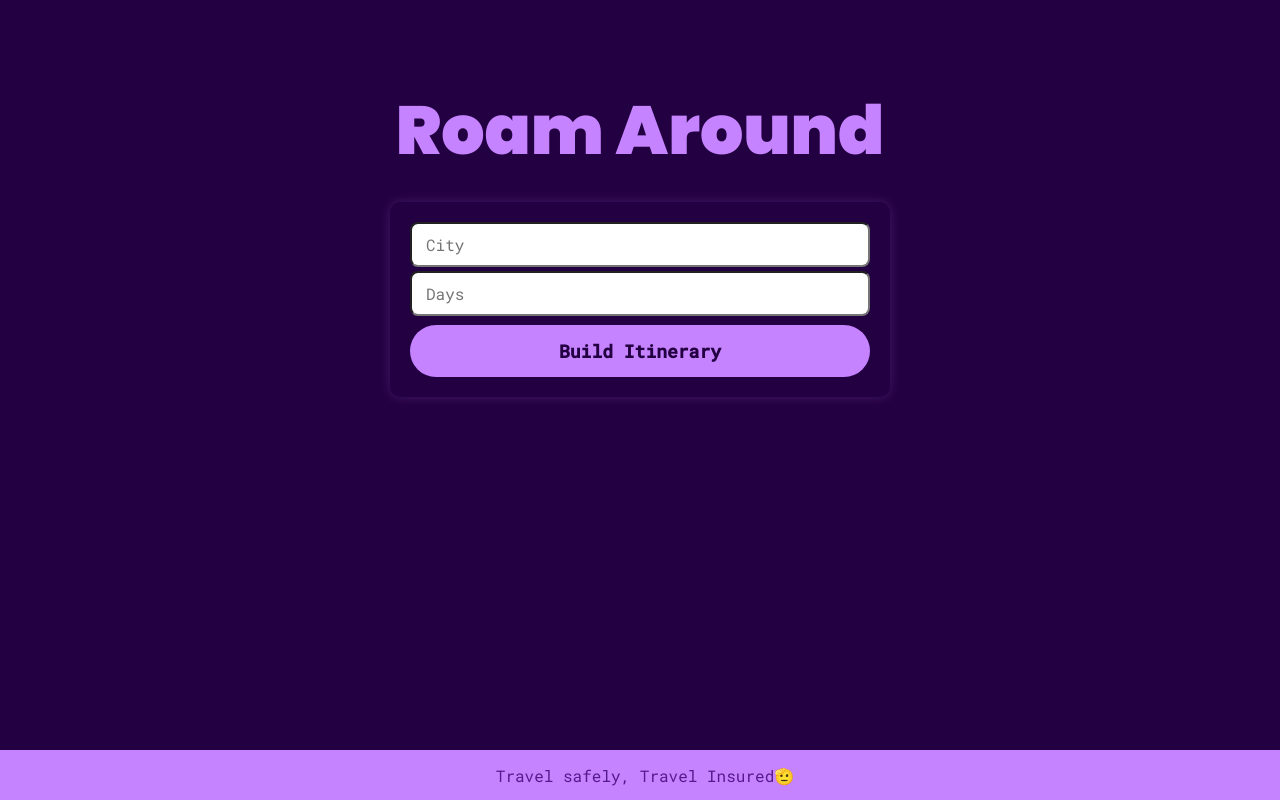
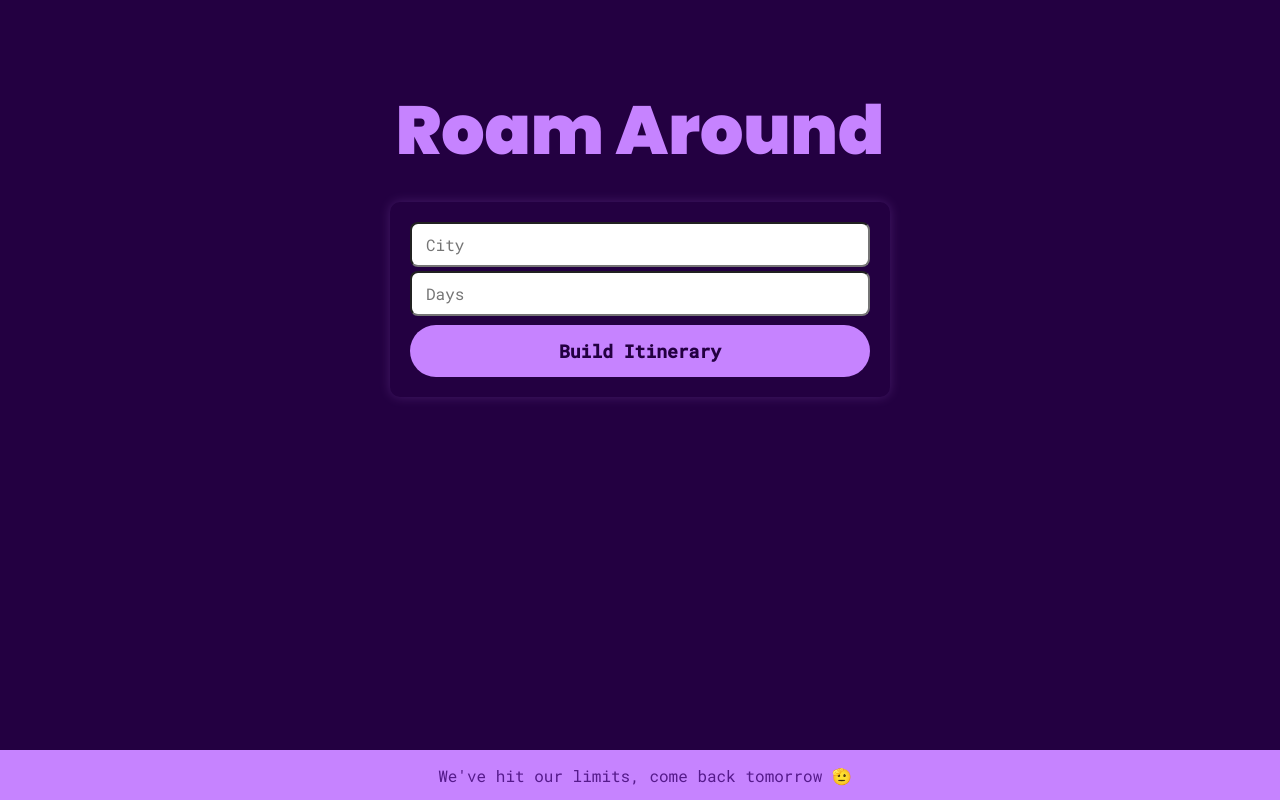
Before and after one commit to adiyatmapw/wisnu-roam-around, a Next.js app: page / in a window 1280 px wide. Built offline with nearby package versions, Linux system fonts and the light colour scheme.

Commit message:
updated cities and placed the limit notice

```diff
--- a/app/layout.tsx
+++ b/app/layout.tsx
@@ -20,9 +20,8 @@ export default function RootLayout({
           <AnalyticsWrapper />
         </div>
         <footer className="footer">
-
             <p>
-             <a className="sponsor" target="_blank" rel="no-opener" href="https://www.travelinsured.com/agency/?r=http:%2F%2Fwww.travgroup.com">Travel safely, Travel Insured🫡</a>
+             <a className="sponsor" target="_blank" rel="no-opener" href="https://www.travelinsured.com/agency/?r=http:%2F%2Fwww.travgroup.com">We've hit our limits, come back tomorrow 🫡</a>
             </p>
         </footer>
       </body>
--- a/city-data.ts
+++ b/city-data.ts
@@ -82,305 +82,327 @@ export const data = {
   florence: {
     link:
           "https://www.viator.com/Florence/d519-ttd?pid=P00023220&uid=U00023666&mcid=58086"
+  },
+  ['fort Lauderdale']: {
+    link:
+          "https://www.viator.com/Fort-Lauderdale/d660-ttd?pid=P00023220&uid=U00023666&mcid=58086"
+  },
+  ['grand canyon']: {
+    link:
+          "https://www.viator.com/Grand-Canyon-National-Park/d815-ttd?pid=P00023220&uid=U00023666&mcid=58086"
+  },
+  ['grand teton']: {
+    link:
+          "https://www.viator.com/Grand-Teton-National-Park/d22873-ttd?pid=P00023220&uid=U00023666&mcid=58086"
+  },
+  ['hilton head island']: {
+    link:
+          "https://www.viator.com/Hilton-Head-Island/d31480-ttd?pid=P00023220&uid=U00023666&mcid=58086"
+  },
+  hobart: {
+    link:
+          "https://www.viator.com/Hobart/d379-ttd?pid=P00023220&uid=U00023666&mcid=58086"
+  },
+  istanbul: {
+    link:
+          "https://www.viator.com/Istanbul/d585-ttd?pid=P00023220&uid=U00023666&mcid=58086"
+  },
+  ['jackson hole']: {
+    link:
+          "https://www.viator.com/Jackson-Hole/d5261-ttd?pid=P00023220&uid=U00023666&mcid=58086"
+  },
+  kauai: {
+    link:
+          "https://www.viator.com/Kauai/d670-ttd?pid=P00023220&uid=U00023666&mcid=58086"
+  },
+  ['key largo']: {
+    link:
+          "https://www.viator.com/Key-Largo/d23475-ttd?pid=P00023220&uid=U00023666&mcid=58086"
+  },
+  ['key west']: {
+    link:
+          "https://www.viator.com/Key-West/d661-ttd?pid=P00023220&uid=U00023666&mcid=58086"
+  },
+  krakow: {
+    link:
+          "https://www.viator.com/Krakow/d529-ttd?pid=P00023220&uid=U00023666&mcid=58086"
+  },
+  ['la fortuna de san carlos']: {
+    link:
+          "https://www.viator.com/La-Fortuna-de-San-Carlos/d50401-ttd?pid=P00023220&uid=U00023666&mcid=58086"
+  },
+  ['lake tahoe']: {
+    link:
+          "https://www.viator.com/Lake-Tahoe/d816-ttd?pid=P00023220&uid=U00023666&mcid=58086"
+  },
+  ['las vegas']: {
+    link:
+          "https://tp.media/click?shmarker=415476&promo_id=5253&source_type=link&type=click&campaign_id=89&trs=214182"
+  },
+  vegas: {
+    link:
+          "https://tp.media/click?shmarker=415476&promo_id=5253&source_type=link&type=click&campaign_id=89&trs=214182"
+  },
+  ['los angeles']: {
+    link:
+          "https://www.viator.com/Los-Angeles/d645-ttd?pid=P00023220&uid=U00023666&mcid=58086"
+  },
+  la: {
+    link:
+          "https://www.viator.com/Los-Angeles/d645-ttd?pid=P00023220&uid=U00023666&mcid=58086"
+  },
+
+  mallorca: {
+    link:
+          "https://www.viator.com/Mallorca/d955-ttd?pid=P00023220&uid=U00023666&mcid=58086"
+  },
+  marrakech: {
+    link:
+          "https://www.viator.com/Marrakech/d5408-ttd?pid=P00023220&uid=U00023666&mcid=58086"
+  },
+  maui: {
+    link:
+          "https://www.viator.com/Maui/d671-ttd?pid=P00023220&uid=U00023666&mcid=58086"
+  },
+  ['mexico city']: {
+    link:
+           "https://www.viator.com/Mexico-City/d628-ttd?pid=P00023220&uid=U00023666&mcid=58086"
+  },
+  cdmx: {
+    link:
+           "https://www.viator.com/Mexico-City/d628-ttd?pid=P00023220&uid=U00023666&mcid=58086"
+  },
+  miami: {
+    link:
+            "https://www.viator.com/Miami/d662-ttd?pid=P00023220&uid=U00023666&mcid=58086"
+  },
+  milan: {
+    link:
+            "https://www.viator.com/Milan/d512-ttd?pid=P00023220&uid=U00023666&mcid=58086"
+  },
+  moab: {
+    link:
+            "https://www.viator.com/Moab/d5600-ttd?pid=P00023220&uid=U00023666&mcid=58086"
+  },
+  ['montego bay']: {
+    link:
+            "https://www.viator.com/Montego-Bay/d432-ttd?pid=P00023220&uid=U00023666&mcid=58086"
+  },
+  mykonos: {
+    link:
+            "https://www.viator.com/Mykonos/d958-ttd?pid=P00023220&uid=U00023666&mcid=58086"
+  },
+  ['napa valley']: {
+    link:
+            "https://www.viator.com/Napa-and-Sonoma/d914-ttd?pid=P00023220&uid=U00023666&mcid=58086"
+  },
+  napa: {
+    link:
+            "https://www.viator.com/Napa-and-Sonoma/d914-ttd?pid=P00023220&uid=U00023666&mcid=58086"
+  },
+  sonoma: {
+    link:
+            "https://www.viator.com/Napa-and-Sonoma/d914-ttd?pid=P00023220&uid=U00023666&mcid=58086"
+  },
+  naples: {
+    link:
+            "https://www.viator.com/Naples/d508-ttd?pid=P00023220&uid=U00023666&mcid=58086"
+  },
+  nashville: {
+    link:
+            "https://www.viator.com/Nashville/d799-ttd?pid=P00023220&uid=U00023666&mcid=58086"
+  },
+  nassau: {
+    link:
+            "https://www.viator.com/Nassau/d420-ttd?pid=P00023220&uid=U00023666&mcid=58086"
+  },
+  ['new orleans']: {
+    link:
+            "https://www.viator.com/New-Orleans/d675-ttd?pid=P00023220&uid=U00023666&mcid=58086"
+  },
+  ['new york city']: {
+    link:
+            "https://www.viator.com/New-York-City/d687-ttd?pid=P00023220&uid=U00023666&mcid=58086"
+  },
+  ['new york']: {
+    link:
+            "https://www.viator.com/New-York-City/d687-ttd?pid=P00023220&uid=U00023666&mcid=58086"
+  },
+  nyc: {
+    link:
+            "https://www.viator.com/New-York-City/d687-ttd?pid=P00023220&uid=U00023666&mcid=58086"
+  },
+  ['niagara falls']: {
+    link:
+            "https://www.viator.com/Niagara-Falls/d23183-ttd?pid=P00023220&uid=U00023666&mcid=58086"
+  },
+  oahu: {
+    link:
+            "https://www.viator.com/Oahu/d672-ttd?pid=P00023220&uid=U00023666&mcid=58086"
+  },
+  ['ocho rios']: {
+    link:
+            "https://www.viator.com/Ocho-Rios/d434-ttd?pid=P00023220&uid=U00023666&mcid=58086"
+  },
+  orlando: {
+    link:
+            "https://www.viator.com/Orlando/d663-ttd?pid=P00023220&uid=U00023666&mcid=58086"
+  },
+
+  ['panama city beach']: {
+    link:
+            "https://www.viator.com/Panama-City-Beach/d22828-ttd?pid=P00023220&uid=U00023666&mcid=58086"
+  },
+  paris: {
+    link:
+            "https://www.viator.com/Paris/d479-ttd?pid=P00023220&uid=U00023666&mcid=58086"
+  },
+  philadelphia: {
+    link:
+            "https://www.viator.com/Philadelphia/d906-ttd?pid=P00023220&uid=U00023666&mcid=58086"
+  },
+  phoenix: {
+    link:
+            "https://www.viator.com/Phoenix/d639-ttd?pid=P00023220&uid=U00023666&mcid=58086"
+  },
+  ['playa del carmen']: {
+    link:
+            "https://www.viator.com/Playa-del-Carmen/d5501-ttd?pid=P00023220&uid=U00023666&mcid=58086"
+  },
+  ['port douglas']: {
+    link:
+            "https://www.viator.com/Port-Douglas/d787-ttd?pid=P00023220&uid=U00023666&mcid=58086"
+  },
+  portland: {
+    link:
+            "https://www.viator.com/Portland/d4382-ttd?pid=P00023220&uid=U00023666&mcid=58086"
+  },
+  porto: {
+    link:
+            "https://www.viator.com/Porto/d26879-ttd?pid=P00023220&uid=U00023666&mcid=58086"
+  },
+  ['puerto vallarta']: {
+    link:
+            "https://www.viator.com/Puerto-Vallarta/d630-ttd?pid=P00023220&uid=U00023666&mcid=58086"
+  },
+  ['punta cana']: {
+    link:
+            "https://www.viator.com/Punta-Cana/d794-ttd?pid=P00023220&uid=U00023666&mcid=58086"
+  },
+  queenstown: {
+    link:
+            "https://www.viator.com/Queenstown/d407-ttd?pid=P00023220&uid=U00023666&mcid=58086"
+  },
+  reykjavik: {
+    link:
+            "https://www.viator.com/Reykjavik/d905-ttd?pid=P00023220&uid=U00023666&mcid=58086"
+  },
+  salem: {
+    link:
+            "https://www.viator.com/Salem/d22414-ttd?pid=P00023220&uid=U00023666&mcid=58086"
+  },
+  ['san antonio']: {
+    link:
+            "https://www.viator.com/San-Antonio/d910-ttd?pid=P00023220&uid=U00023666&mcid=58086"
+  },
+  ['san diego']: {
+    link:
+            "https://www.viator.com/San-Diego/d736-ttd?pid=P00023220&uid=U00023666&mcid=58086"
+  },
+  ['san francisco']: {
+    link:
+            "https://www.viator.com/San-Francisco/d651-ttd?pid=P00023220&uid=U00023666&mcid=58086"
+  },
+  ['san jose']: {
+    link:
+            "https://www.viator.com/San-Jose/d793-ttd?pid=P00023220&uid=U00023666&mcid=58086"
+  },
+  santorini: {
+    link:
+            "https://www.viator.com/Santorini/d959-ttd?pid=P00023220&uid=U00023666&mcid=58086"
+  },
+  savannah: {
+    link:
+            "https://www.viator.com/Savannah/d5166-ttd?pid=P00023220&uid=U00023666&mcid=58086"
+  },
+  scottsdale: {
+    link:
+            "https://www.viator.com/Scottsdale/d38685-ttd?pid=P00023220&uid=U00023666&mcid=58086"
+  },
+  seattle: {
+    link:
+            "https://www.viator.com/Seattle/d704-ttd?pid=P00023220&uid=U00023666&mcid=58086"
+  },
+  sedona: {
+    link:
+            "https://www.viator.com/Sedona/d750-ttd?pid=P00023220&uid=U00023666&mcid=58086"
+  },
+  seville: {
+    link:
+            "https://www.viator.com/Seville/d556-ttd?pid=P00023220&uid=U00023666&mcid=58086"
+  },
+  seward: {
+    link:
+            "https://www.viator.com/Seward/d4368-ttd?pid=P00023220&uid=U00023666&mcid=58086"
+  },
+  sorrento: {
+    link:
+            "https://www.viator.com/Sorrento/d947-ttd?pid=P00023220&uid=U00023666&mcid=58086"
+  },
+  split: {
+    link:
+            "https://www.viator.com/Split/d4185-ttd?pid=P00023220&uid=U00023666&mcid=58086"
+  },
+  ['st augustine']: {
+    link:
+            "https://www.viator.com/St-Augustine/d823-ttd?pid=P00023220&uid=U00023666&mcid=58086"
+  },
+  ['st petersburg']: {
+    link:
+            "https://www.viator.com/St-Petersburg/d908-ttd?pid=P00023220&uid=U00023666&mcid=58086"
+  },
+  tamarindo: {
+    link:
+            "https://www.viator.com/Tamarindo/d24763-ttd?pid=P00023220&uid=U00023666&mcid=58086"
+  },
+  tenerife: {
+    link:
+            "https://www.viator.com/Tenerife/d5404-ttd?pid=P00023220&uid=U00023666&mcid=58086"
+  },
+  toronto: {
+    link:
+            "https://www.viator.com/Toronto/d623-ttd?pid=P00023220&uid=U00023666&mcid=58086"
+  },
+  tromso: {
+    link:
+            "https://www.viator.com/Tromso/d4362-ttd?pid=P00023220&uid=U00023666&mcid=58086"
+  },
+  tulum: {
+    link:
+            "https://www.viator.com/Tulum/d23012-ttd?pid=P00023220&uid=U00023666&mcid=58086"
+  },
+  vancouver: {
+    link:
+            "https://www.viator.com/Vancouver/d616-ttd?pid=P00023220&uid=U00023666&mcid=58086"
+  },
+  venice: {
+    link:
+            "https://www.viator.com/Venice/d522-ttd?pid=P00023220&uid=U00023666&mcid=58086"
+  },
+  vienna: {
+    link:
+            "https://www.viator.com/Vienna/d454-ttd?pid=P00023220&uid=U00023666&mcid=58086"
+  },
+  ['washington dc']: {
+    link:
+            "https://www.viator.com/Washington-DC/d657-ttd?pid=P00023220&uid=U00023666&mcid=58086"
+  },
+  ['zion national park']: {
+    link:
+            "https://www.viator.com/Zion-National-Park/d5610-ttd?pid=P00023220&uid=U00023666&mcid=58086"
+  },
+  zurich: {
+    link:
+            "https://www.viator.com/Zurich/d577-ttd?pid=P00023220&uid=U00023666&mcid=58086"
   }
-    // Fort Lauderdale: {
-    // link:
-    // "https://www.viator.com/Fort-Lauderdale/d660-ttd?pid=P00023220&uid=U00023666&mcid=58086"
-    // }
-    // Grand Canyon National Park: {
-    // link:
-    // "https://www.viator.com/Grand-Canyon-National-Park/d815-ttd?pid=P00023220&uid=U00023666&mcid=58086"
-    // }
-    // Grand Teton National Park: {
-    // link:
-    // "https://www.viator.com/Grand-Teton-National-Park/d22873-ttd?pid=P00023220&uid=U00023666&mcid=58086"
-    // }
-    // Hilton Head Island: {
-    // link:
-    // "https://www.viator.com/Hilton-Head-Island/d31480-ttd?pid=P00023220&uid=U00023666&mcid=58086"
-    // }
-    // Hobart: {
-    // link:
-    // "https://www.viator.com/Hobart/d379-ttd?pid=P00023220&uid=U00023666&mcid=58086"
-    // }
-    // Istanbul: {
-    // link:
-    // "https://www.viator.com/Istanbul/d585-ttd?pid=P00023220&uid=U00023666&mcid=58086"
-    // }
-    // Jackson Hole: {
-    // link:
-    // "https://www.viator.com/Jackson-Hole/d5261-ttd?pid=P00023220&uid=U00023666&mcid=58086"
-    // }
-    // Kauai: {
-    // link:
-    // "https://www.viator.com/Kauai/d670-ttd?pid=P00023220&uid=U00023666&mcid=58086"
-    // }
-    // Key Largo: {
-    // link:
-    // "https://www.viator.com/Key-Largo/d23475-ttd?pid=P00023220&uid=U00023666&mcid=58086"
-    // }
-    // Key West: {
-    // link:
-    // "https://www.viator.com/Key-West/d661-ttd?pid=P00023220&uid=U00023666&mcid=58086"
-    // }
-    // Krakow: {
-    // link:
-    // "https://www.viator.com/Krakow/d529-ttd?pid=P00023220&uid=U00023666&mcid=58086"
-    // }
-    // La Fortuna de San Carlos: {
-    // link:
-    // "https://www.viator.com/La-Fortuna-de-San-Carlos/d50401-ttd?pid=P00023220&uid=U00023666&mcid=58086"
-    // }
-    // Lake Tahoe: {
-    // link:
-    // "https://www.viator.com/Lake-Tahoe/d816-ttd?pid=P00023220&uid=U00023666&mcid=58086"
-    // }
-    // Las Vegas: {
-    // link:
-    // "https://www.viator.com/Las-Vegas/d684-ttd?pid=P00023220&uid=U00023666&mcid=58086"
-    // }
-    // Los Angeles: {
-    // link:
-    // "https://www.viator.com/Los-Angeles/d645-ttd?pid=P00023220&uid=U00023666&mcid=58086"
-    // }
-    // Mallorca: {
-    // link:
-    // "https://www.viator.com/Mallorca/d955-ttd?pid=P00023220&uid=U00023666&mcid=58086"
-    // }
-    // Marrakech: {
-    // link:
-    // "https://www.viator.com/Marrakech/d5408-ttd?pid=P00023220&uid=U00023666&mcid=58086"
-    // }
-    // Maui: {
-    // link:
-    // "https://www.viator.com/Maui/d671-ttd?pid=P00023220&uid=U00023666&mcid=58086"
-    // }
-    // Mexico City: {
-    // link:
-    // "https://www.viator.com/Mexico-City/d628-ttd?pid=P00023220&uid=U00023666&mcid=58086"
-    // }
-    // Miami: {
-    // link:
-    // "https://www.viator.com/Miami/d662-ttd?pid=P00023220&uid=U00023666&mcid=58086"
-    // }
-    // Milan: {
-    // link:
-    // "https://www.viator.com/Milan/d512-ttd?pid=P00023220&uid=U00023666&mcid=58086"
-    // }
-    // Moab: {
-    // link:
-    // "https://www.viator.com/Moab/d5600-ttd?pid=P00023220&uid=U00023666&mcid=58086"
-    // }
-    // Montego Bay: {
-    // link:
-    // "https://www.viator.com/Montego-Bay/d432-ttd?pid=P00023220&uid=U00023666&mcid=58086"
-    // }
-    // Mykonos: {
-    // link:
-    // "https://www.viator.com/Mykonos/d958-ttd?pid=P00023220&uid=U00023666&mcid=58086"
-    // }
-    // Napa & Sonoma: {
-    // link:
-    // "https://www.viator.com/Napa-and-Sonoma/d914-ttd?pid=P00023220&uid=U00023666&mcid=58086"
-    // }
-    // Naples: {
-    // link:
-    // "https://www.viator.com/Naples/d508-ttd?pid=P00023220&uid=U00023666&mcid=58086"
-    // }
-    // Nashville: {
-    // link:
-    // "https://www.viator.com/Nashville/d799-ttd?pid=P00023220&uid=U00023666&mcid=58086"
-    // }
-    // Nassau: {
-    // link:
-    // "https://www.viator.com/Nassau/d420-ttd?pid=P00023220&uid=U00023666&mcid=58086"
-    // }
-    // New Orleans: {
-    // link:
-    // "https://www.viator.com/New-Orleans/d675-ttd?pid=P00023220&uid=U00023666&mcid=58086"
-    // }
-    // New York City: {
-    // link:
-    // "https://www.viator.com/New-York-City/d687-ttd?pid=P00023220&uid=U00023666&mcid=58086"
-    // }
-    // Niagara Falls: {
-    // link:
-    // "https://www.viator.com/Niagara-Falls/d23183-ttd?pid=P00023220&uid=U00023666&mcid=58086"
-    // }
-    // Niagara Falls & around: {
-    // link:
-    // "https://www.viator.com/Niagara-Falls-and-around/d773-ttd?pid=P00023220&uid=U00023666&mcid=58086"
-    // }
-    // Oahu: {
-    // link:
-    // "https://www.viator.com/Oahu/d672-ttd?pid=P00023220&uid=U00023666&mcid=58086"
-    // }
-    // Ocho Rios: {
-    // link:
-    // "https://www.viator.com/Ocho-Rios/d434-ttd?pid=P00023220&uid=U00023666&mcid=58086"
-    // }
-    // Orlando: {
-    // link:
-    // "https://www.viator.com/Orlando/d663-ttd?pid=P00023220&uid=U00023666&mcid=58086"
-    // }
-    // Page: {
-    // link:
-    // "https://www.viator.com/Page/d23393-ttd?pid=P00023220&uid=U00023666&mcid=58086"
-    // }
-    // Panama City Beach: {
-    // link:
-    // "https://www.viator.com/Panama-City-Beach/d22828-ttd?pid=P00023220&uid=U00023666&mcid=58086"
-    // }
-    // Paris: {
-    // link:
-    // "https://www.viator.com/Paris/d479-ttd?pid=P00023220&uid=U00023666&mcid=58086"
-    // }
-    // Philadelphia: {
-    // link:
-    // "https://www.viator.com/Philadelphia/d906-ttd?pid=P00023220&uid=U00023666&mcid=58086"
-    // }
-    // Phoenix: {
-    // link:
-    // "https://www.viator.com/Phoenix/d639-ttd?pid=P00023220&uid=U00023666&mcid=58086"
-    // }
-    // Playa del Carmen: {
-    // link:
-    // "https://www.viator.com/Playa-del-Carmen/d5501-ttd?pid=P00023220&uid=U00023666&mcid=58086"
-    // }
-    // Port Douglas: {
-    // link:
-    // "https://www.viator.com/Port-Douglas/d787-ttd?pid=P00023220&uid=U00023666&mcid=58086"
-    // }
-    // Portland: {
-    // link:
-    // "https://www.viator.com/Portland/d4382-ttd?pid=P00023220&uid=U00023666&mcid=58086"
-    // }
-    // Porto: {
-    // link:
-    // "https://www.viator.com/Porto/d26879-ttd?pid=P00023220&uid=U00023666&mcid=58086"
-    // }
-    // Puerto Vallarta: {
-    // link:
-    // "https://www.viator.com/Puerto-Vallarta/d630-ttd?pid=P00023220&uid=U00023666&mcid=58086"
-    // }
-    // Punta Cana: {
-    // link:
-    // "https://www.viator.com/Punta-Cana/d794-ttd?pid=P00023220&uid=U00023666&mcid=58086"
-    // }
-    // Queenstown: {
-    // link:
-    // "https://www.viator.com/Queenstown/d407-ttd?pid=P00023220&uid=U00023666&mcid=58086"
-    // }
-    // Reykjavik: {
-    // link:
-    // "https://www.viator.com/Reykjavik/d905-ttd?pid=P00023220&uid=U00023666&mcid=58086"
-    // }
-    // Salem: {
-    // link:
-    // "https://www.viator.com/Salem/d22414-ttd?pid=P00023220&uid=U00023666&mcid=58086"
-    // }
-    // San Antonio: {
-    // link:
-    // "https://www.viator.com/San-Antonio/d910-ttd?pid=P00023220&uid=U00023666&mcid=58086"
-    // }
-    // San Diego: {
-    // link:
-    // "https://www.viator.com/San-Diego/d736-ttd?pid=P00023220&uid=U00023666&mcid=58086"
-    // }
-    // San Francisco: {
-    // link:
-    // "https://www.viator.com/San-Francisco/d651-ttd?pid=P00023220&uid=U00023666&mcid=58086"
-    // }
-    // San Jose: {
-    // link:
-    // "https://www.viator.com/San-Jose/d793-ttd?pid=P00023220&uid=U00023666&mcid=58086"
-    // }
-    // Santorini: {
-    // link:
-    // "https://www.viator.com/Santorini/d959-ttd?pid=P00023220&uid=U00023666&mcid=58086"
-    // }
-    // Savannah: {
-    // link:
-    // "https://www.viator.com/Savannah/d5166-ttd?pid=P00023220&uid=U00023666&mcid=58086"
-    // }
-    // Scottsdale: {
-    // link:
-    // "https://www.viator.com/Scottsdale/d38685-ttd?pid=P00023220&uid=U00023666&mcid=58086"
-    // }
-    // Seattle: {
-    // link:
-    // "https://www.viator.com/Seattle/d704-ttd?pid=P00023220&uid=U00023666&mcid=58086"
-    // }
-    // Sedona: {
-    // link:
-    // "https://www.viator.com/Sedona/d750-ttd?pid=P00023220&uid=U00023666&mcid=58086"
-    // }
-    // Seville: {
-    // link:
-    // "https://www.viator.com/Seville/d556-ttd?pid=P00023220&uid=U00023666&mcid=58086"
-    // }
-    // Seward: {
-    // link:
-    // "https://www.viator.com/Seward/d4368-ttd?pid=P00023220&uid=U00023666&mcid=58086"
-    // }
-    // Sorrento: {
-    // link:
-    // "https://www.viator.com/Sorrento/d947-ttd?pid=P00023220&uid=U00023666&mcid=58086"
-    // }
-    // Split: {
-    // link:
-    // "https://www.viator.com/Split/d4185-ttd?pid=P00023220&uid=U00023666&mcid=58086"
-    // }
-    // St Augustine: {
-    // link:
-    // "https://www.viator.com/St-Augustine/d823-ttd?pid=P00023220&uid=U00023666&mcid=58086"
-    // }
-    // St Petersburg: {
-    // link:
-    // "https://www.viator.com/St-Petersburg/d908-ttd?pid=P00023220&uid=U00023666&mcid=58086"
-    // }
-    // Tamarindo: {
-    // link:
-    // "https://www.viator.com/Tamarindo/d24763-ttd?pid=P00023220&uid=U00023666&mcid=58086"
-    // }
-    // Tenerife: {
-    // link:
-    // "https://www.viator.com/Tenerife/d5404-ttd?pid=P00023220&uid=U00023666&mcid=58086"
-    // }
-    // Toronto: {
-    // link:
-    // "https://www.viator.com/Toronto/d623-ttd?pid=P00023220&uid=U00023666&mcid=58086"
-    // }
-    // Tromso: {
-    // link:
-    // "https://www.viator.com/Tromso/d4362-ttd?pid=P00023220&uid=U00023666&mcid=58086"
-    // }
-    // Tulum: {
-    // link:
-    // "https://www.viator.com/Tulum/d23012-ttd?pid=P00023220&uid=U00023666&mcid=58086"
-    // }
-    // Vancouver: {
-    // link:
-    // "https://www.viator.com/Vancouver/d616-ttd?pid=P00023220&uid=U00023666&mcid=58086"
-    // }
-    // Venice: {
-    // link:
-    // "https://www.viator.com/Venice/d522-ttd?pid=P00023220&uid=U00023666&mcid=58086"
-    // }
-    // Vienna: {
-    // link:
-    // "https://www.viator.com/Vienna/d454-ttd?pid=P00023220&uid=U00023666&mcid=58086"
-    // }
-    // Washington DC: {
-    // link:
-    // "https://www.viator.com/Washington-DC/d657-ttd?pid=P00023220&uid=U00023666&mcid=58086"
-    // }
-    // Zion National Park: {
-    // link:
-    // "https://www.viator.com/Zion-National-Park/d5610-ttd?pid=P00023220&uid=U00023666&mcid=58086"
-    // }
-    // Zurich: {
-    // link:
-    // "https://www.viator.com/Zurich/d577-ttd?pid=P00023220&uid=U00023666&mcid=58086"
-    // }
 }
```
Also changed, not shown: 1 other file (tests, documents, lock files or other folders).
